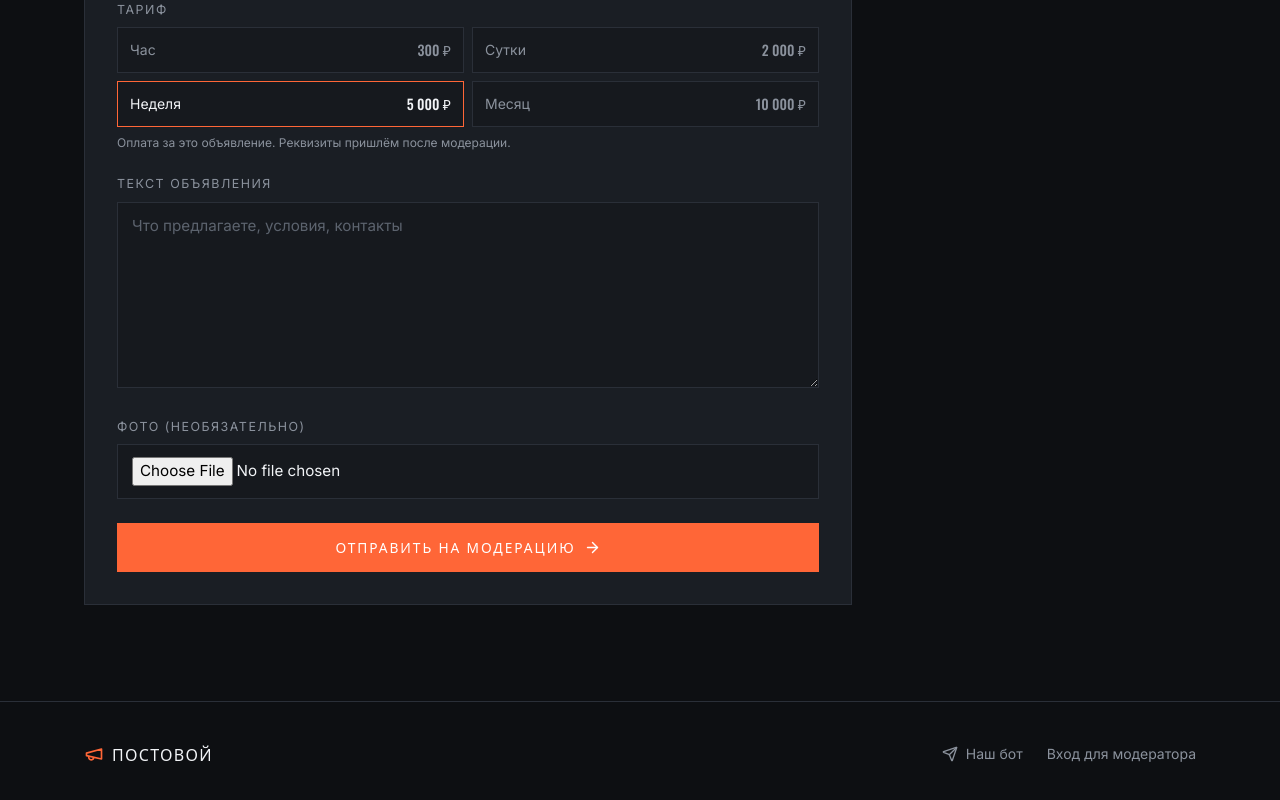
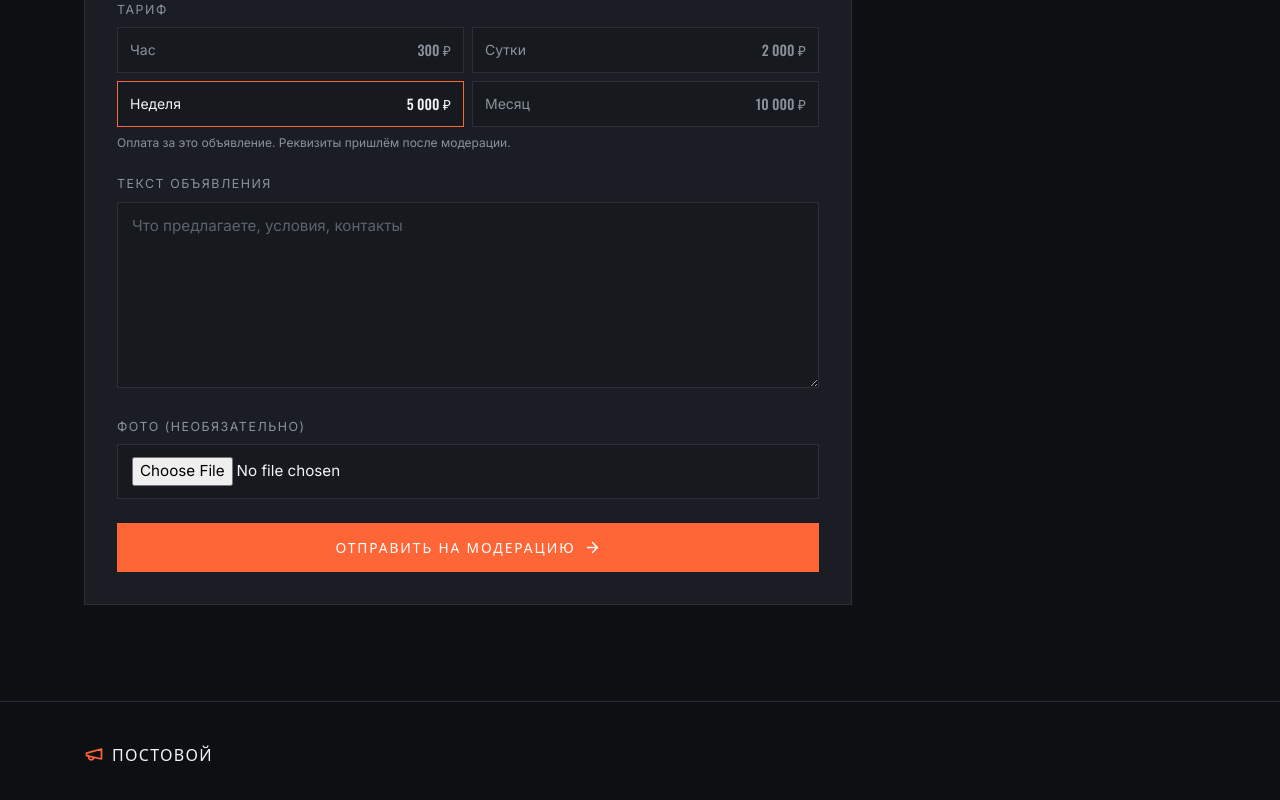
Before and after one commit to AndreyNF/telegram-ad-manager, a React (Vite) app: page / in a window 1280 px wide. Shown: the part 3397-4197 px from the top of the page. Built offline with nearby package versions, Linux system fonts and the light colour scheme; no server answers.

Commit message:
[FIX] Удалил ссылку администратора из подвала

```diff
--- a/src/components/site/Footer.tsx
+++ b/src/components/site/Footer.tsx
@@ -1,5 +1,4 @@
 import Icon from '@/components/ui/icon';
-import { BOT_URL } from '@/lib/api';
 
 const Footer = () => (
   <footer style={{ borderTop: '1px solid var(--hero-x-rule)' }}>
@@ -13,14 +12,6 @@ const Footer = () => (
           Постовой
         </span>
       </div>
-
-      <div className="flex flex-wrap items-center gap-6 text-sm" style={{ color: 'var(--hero-muted)' }}>
-        <a href={BOT_URL} target="_blank" rel="noreferrer" className="flex items-center gap-2">
-          <Icon name="Send" size={16} />
-          Наш бот
-        </a>
-        <a href="/admin">Вход для модератора</a>
-      </div>
     </div>
   </footer>
 );
```
